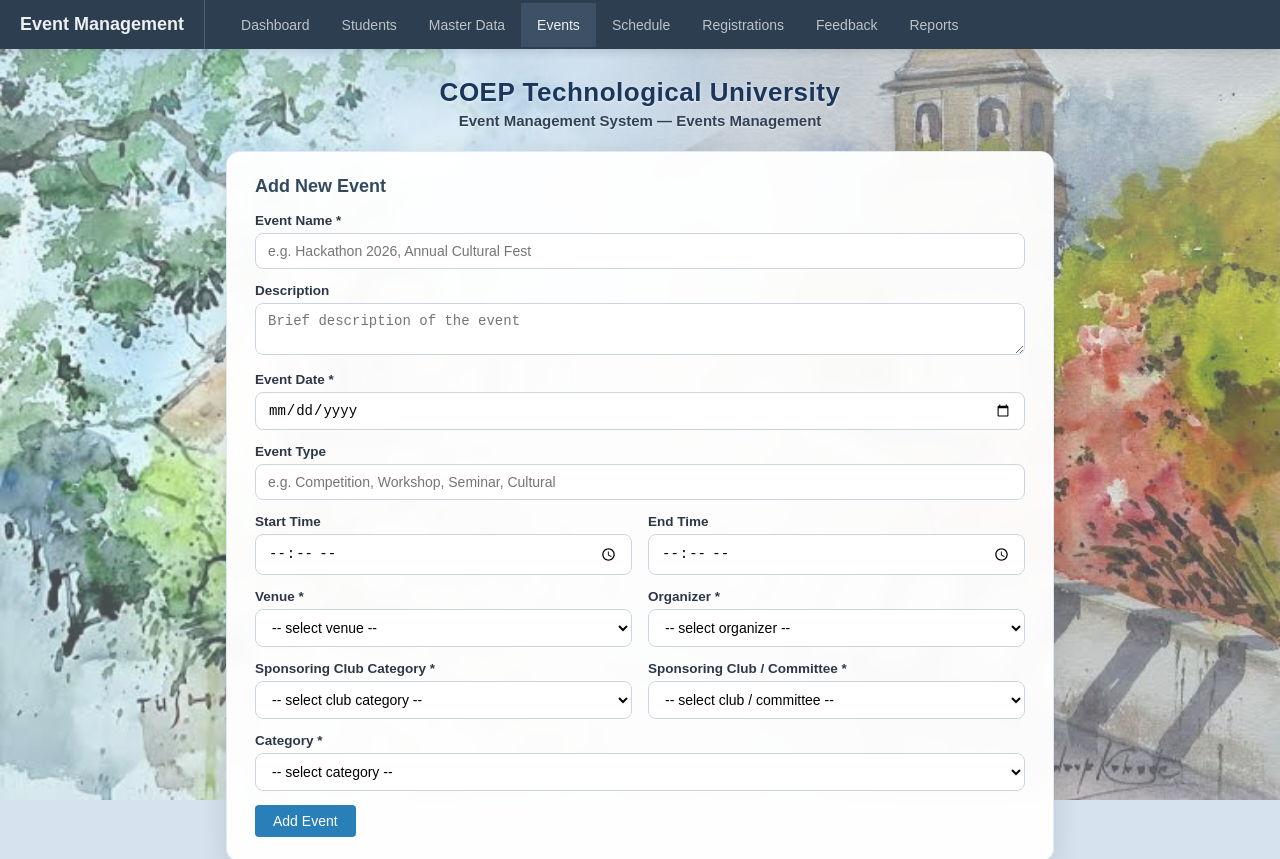
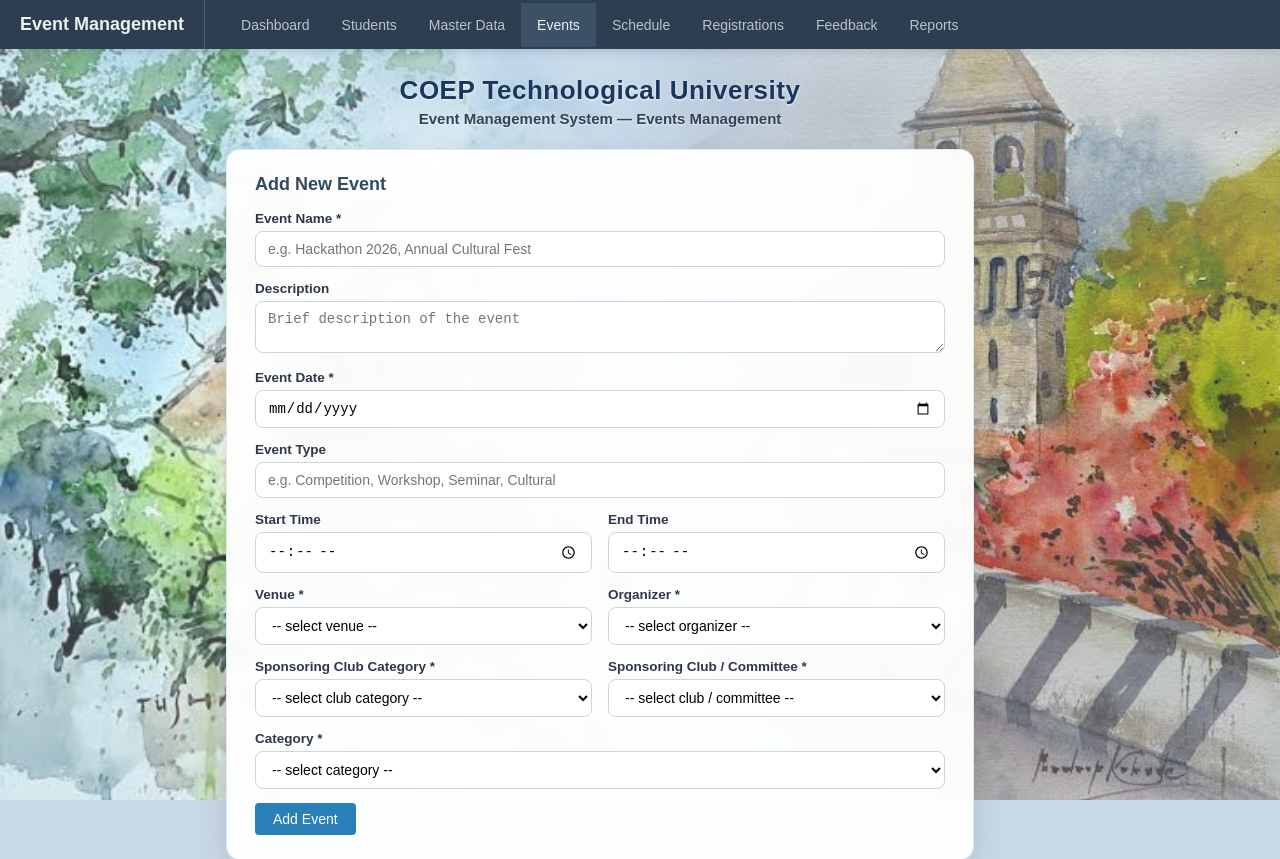
Before and after one commit to mehulmundra7107/event-management-system, a plain HTML site: page public/events.html in a window 1280 px wide. Shown: the top 859 px of the page. Drawn offline with Linux system fonts and the light colour scheme; no server answers.

Commit message:
Part 3: shift bell tower outward to the right of the form with seamless full-window blend

```diff
--- a/public/events.html
+++ b/public/events.html
@@ -11,13 +11,14 @@
             min-height: 100vh;
             overflow-x: hidden;
             position: relative;
-            background-color: #d6e2ee;
+            background-color: #c9d8e8;
         }
 
         /* -------------------------------------------------------------
-           Full-screen merged COEP scenic backdrop:
-           Buildings fit the left of the screen, Tower fits the right,
-           and they merge seamlessly together across the viewport.
+           Full-window merged COEP scenic backdrop:
+           - Buildings on the left (full window height)
+           - Bell Tower shifted to the right so it stands outside the form
+           - Soft feathered fade across the center with zero lines of separation
         ------------------------------------------------------------- */
         .coep-backdrop {
             position: fixed;
@@ -28,62 +29,61 @@
             z-index: 0;
             overflow: hidden;
             pointer-events: none;
-            background: #d6e2ee;
+            background-color: #c9d8e8;
         }
 
-        /* Historic Campus Buildings on the Left (Fit to screen height & left edge) */
+        /* Historic Campus Buildings on Left */
         .coep-scene-left {
             position: absolute;
             top: 0;
             left: 0;
-            width: 60vw;
+            width: 58vw;
             height: 100vh;
             background-image: url('images/coep_campus.png');
             background-size: cover;
             background-position: left bottom;
             background-repeat: no-repeat;
-            -webkit-mask-image: linear-gradient(to right, rgba(0,0,0,1) 50%, rgba(0,0,0,0) 100%);
-            mask-image: linear-gradient(to right, rgba(0,0,0,1) 50%, rgba(0,0,0,0) 100%);
+            -webkit-mask-image: linear-gradient(to right, rgba(0,0,0,1) 45%, rgba(0,0,0,0.7) 65%, rgba(0,0,0,0) 100%);
+            mask-image: linear-gradient(to right, rgba(0,0,0,1) 45%, rgba(0,0,0,0.7) 65%, rgba(0,0,0,0) 100%);
         }
 
-        /* Iconic Bell Tower on the Right (Fit to screen height & right edge) */
+        /* Iconic Bell Tower on Right - shifted outward so it is clearly visible beside the form */
         .coep-scene-right {
             position: absolute;
             top: 0;
             right: 0;
-            width: 55vw;
+            width: 52vw;
             height: 100vh;
             background-image: url('images/coep_bell_tower.png');
             background-size: cover;
-            background-position: right bottom;
+            background-position: 80% bottom;
             background-repeat: no-repeat;
-            -webkit-mask-image: linear-gradient(to left, rgba(0,0,0,1) 55%, rgba(0,0,0,0) 100%);
-            mask-image: linear-gradient(to left, rgba(0,0,0,1) 55%, rgba(0,0,0,0) 100%);
+            -webkit-mask-image: linear-gradient(to left, rgba(0,0,0,1) 45%, rgba(0,0,0,0.7) 65%, rgba(0,0,0,0) 100%);
+            mask-image: linear-gradient(to left, rgba(0,0,0,1) 45%, rgba(0,0,0,0.7) 65%, rgba(0,0,0,0) 100%);
         }
 
-        /* Soft natural atmospheric gradient blending both scenes together */
+        /* Atmospheric blend connecting the sky and trees across the entire window */
         .coep-backdrop-overlay {
             position: absolute;
             top: 0;
             left: 0;
             width: 100vw;
             height: 100vh;
-            background: linear-gradient(180deg, rgba(215, 230, 245, 0.45) 0%, rgba(230, 240, 250, 0.25) 50%, rgba(200, 215, 230, 0.4) 100%);
+            background: linear-gradient(180deg, rgba(205, 222, 240, 0.4) 0%, rgba(225, 238, 248, 0.15) 50%, rgba(195, 214, 232, 0.35) 100%);
         }
 
-        /* Navbar on top */
         nav {
             position: relative;
             z-index: 10;
             box-shadow: 0 2px 10px rgba(0,0,0,0.15);
         }
 
-        /* Center container - elevated above the backdrop */
+        /* Center container - balanced so the tower on the right and buildings on the left remain clearly visible */
         .container {
             position: relative;
             z-index: 5;
-            max-width: 860px;
-            margin: 28px auto;
+            max-width: 780px;
+            margin: 26px auto 26px calc(50% - 430px);
             padding: 0 16px;
         }
 
@@ -99,14 +99,14 @@
             padding-bottom: 0;
             margin-bottom: 4px;
             letter-spacing: 0.5px;
-            text-shadow: 0 1px 3px rgba(255,255,255,0.7);
+            text-shadow: 0 1px 3px rgba(255,255,255,0.75);
         }
 
         .coep-header .sub-header {
             color: #334155;
             font-size: 15px;
             font-weight: 600;
-            text-shadow: 0 1px 2px rgba(255,255,255,0.6);
+            text-shadow: 0 1px 2px rgba(255,255,255,0.65);
         }
 
         /* Curved white form and table cards */
@@ -159,6 +159,15 @@
 
         table th {
             background-color: #1e293b !important;
+        }
+
+        @media (max-width: 1200px) {
+            .container {
+                margin: 24px auto;
+            }
+            .coep-scene-right {
+                background-position: 85% bottom;
+            }
         }
 
         @media (max-width: 900px) {
```
Also changed, not shown: public/schedule.html (+27 -18 lines).
